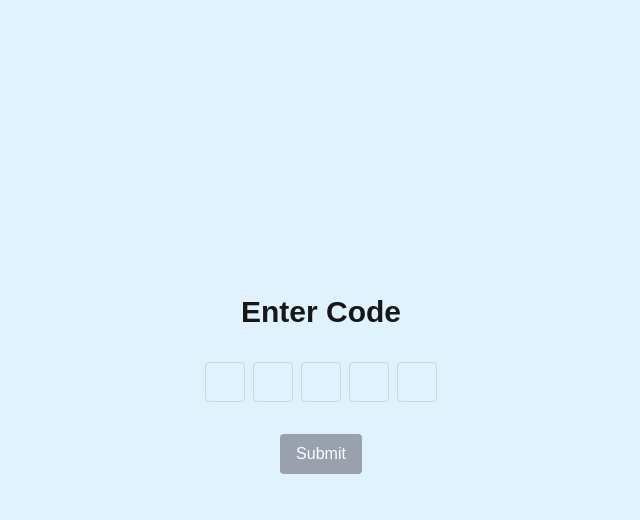
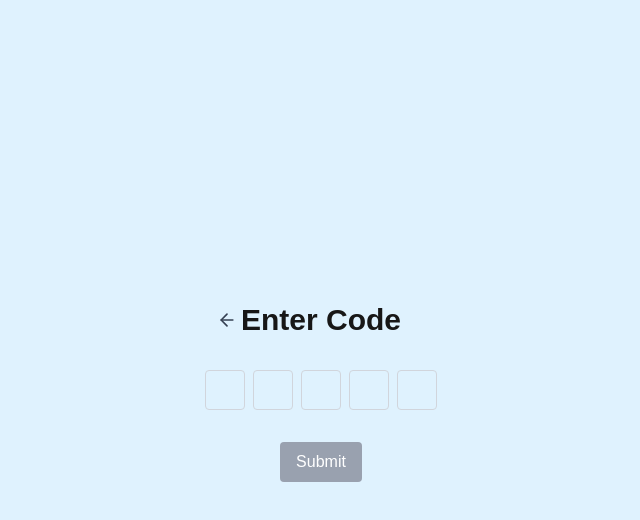
Before and after one commit to Negi-Ashish/ProfessorChrome, a Next.js app: page / in a window 1280 px wide. Both pictures are taken after a click on the button "Teacher". Shown: the top 520 px of the page, without its empty margins (319-959 px from the left). Built offline with nearby package versions, Linux system fonts and the light colour scheme.

Commit message:
Added back icon button

```diff
--- a/components/Card.tsx
+++ b/components/Card.tsx
@@ -1,18 +1,13 @@
-import Link from "next/link";
-
 interface CardProps {
   title: string;
   description?: string;
-  href?: string; // optional, defaults to "#"
 }
 
-export function Card({ title, description = "", href = "#" }: CardProps) {
+export function Card({ title, description = "" }: CardProps) {
   return (
-    <Link
-      href={href}
+    <div
       className=" w-64 h-32 p-6 bg-blue-200 border border-gray-200 rounded-lg shadow-sm
-                 hover:bg-blue-100 dark:bg-gray-800 dark:border-gray-700 dark:hover:bg-gray-700
-                 flex flex-col justify-center items-center text-center"
+       hover:bg-blue-100 cursor-pointer flex flex-col justify-center items-center text-center"
     >
       <h5 className="mb-2 text-2xl font-bold tracking-tight text-gray-900 dark:text-white">
         {title}
@@ -20,6 +15,6 @@ export function Card({ title, description = "", href = "#" }: CardProps) {
       <p className="font-normal text-gray-700 dark:text-gray-400">
         {description}
       </p>
-    </Link>
+    </div>
   );
 }
--- /dev/null
+++ b/components/back.tsx
@@ -0,0 +1,17 @@
+/* eslint-disable @typescript-eslint/no-explicit-any */
+import { FiArrowLeft } from "react-icons/fi";
+
+type BackButtonProps = {
+  handleBack: () => any;
+};
+
+export function BackButton({ handleBack }: BackButtonProps) {
+  return (
+    <div
+      onClick={handleBack}
+      className="absolute top-6 left-3 flex items-center text-[20px] cursor-pointer text-gray-700 hover:text-gray-900 transition-colors"
+    >
+      <FiArrowLeft />
+    </div>
+  );
+}
--- a/components/student.tsx
+++ b/components/student.tsx
@@ -2,7 +2,7 @@ import { Dispatch, SetStateAction } from "react";
 
 interface StudentProp {
   text?: string; // optional prop
-  setTeacher?: Dispatch<SetStateAction<boolean>>;
+  setRole?: Dispatch<SetStateAction<string>>;
 }
 
 export function StudentComponent(props: StudentProp) {
--- a/components/teacher.tsx
+++ b/components/teacher.tsx
@@ -2,12 +2,13 @@ import { Dispatch, SetStateAction, useRef, useState } from "react";
 import { getTeacher } from "@/api_call/backend_calls";
 import { TeacherDocument } from "@/structures/interfaceFile";
 import { Card } from "./Card";
+import { BackButton } from "./back";
+
 interface TeacherProp {
-  text?: string; // optional heading
-  setTeacher?: Dispatch<SetStateAction<boolean>>;
+  setRole: Dispatch<SetStateAction<string>>;
 }
 
-export function TeacherComponent({ text = "Enter Code" }: TeacherProp) {
+export function TeacherComponent(props: TeacherProp) {
   const [isComplete, setIsComplete] = useState(false);
   const [teacherCode, setTeacherCode] = useState("");
   const [teacherData, setTeacherData] = useState<TeacherDocument | null>(null);
@@ -57,11 +58,12 @@ export function TeacherComponent({ text = "Enter Code" }: TeacherProp) {
   };
 
   return (
-    <div className="flex flex-col items-center space-y-4">
+    <div className="relative flex flex-col items-center ">
+      <BackButton handleBack={() => props.setRole("")} />
       {!teacherData && (
         <div className="flex flex-col items-center space-y-4">
           <h1 className="text-3xl font-bold  p-4 rounded text-center">
-            {text}
+            Enter Code
           </h1>
           <div className="flex space-x-2">
             {Array.from({ length: 5 }).map((_, idx) => (
@@ -92,13 +94,12 @@ export function TeacherComponent({ text = "Enter Code" }: TeacherProp) {
           </button>
         </div>
       )}
-
       <div className="max-w-6xl mx-auto">
         <div className="flex flex-wrap gap-4 max-h-[80vh] overflow-auto p-4 justify-center">
           {teacherData &&
             teacherData[teacherCode].tests.map((test) => (
               <div key={test.test_code} className="flex-shrink-0">
-                <Card title={test.test_name} description="" href="/details" />
+                <Card title={test.test_name} description="" />
               </div>
             ))}
         </div>
```
